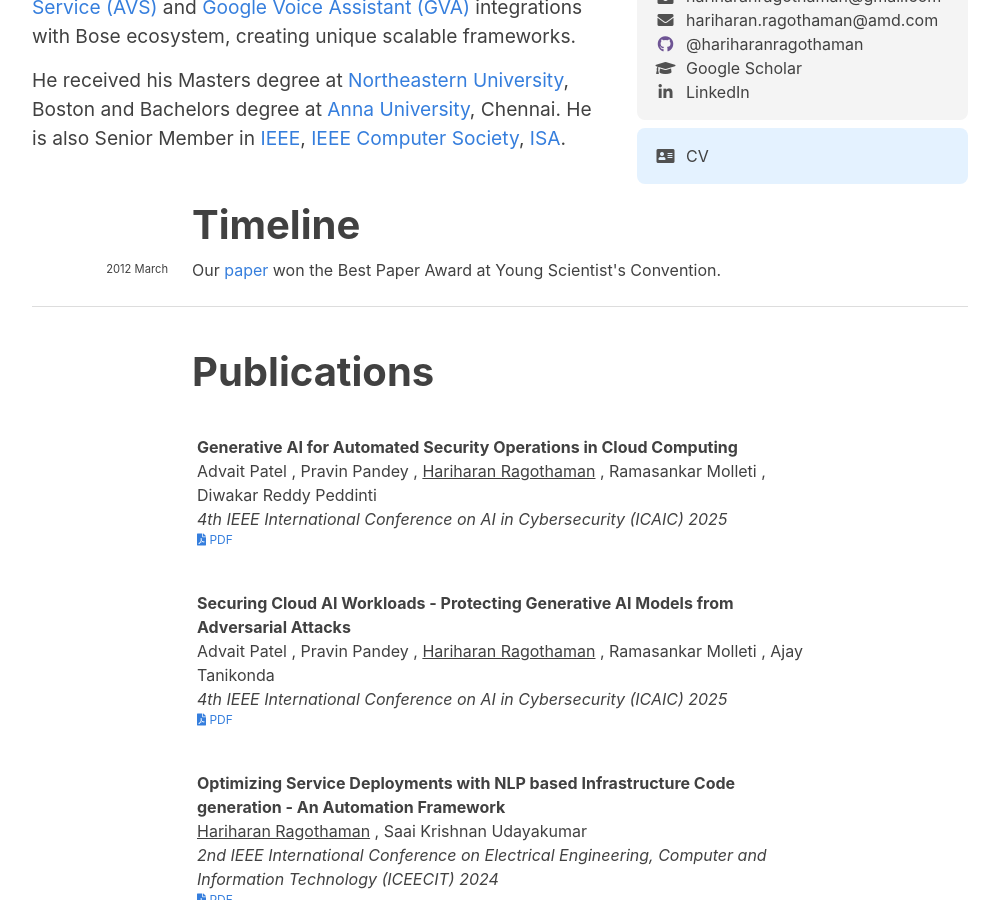
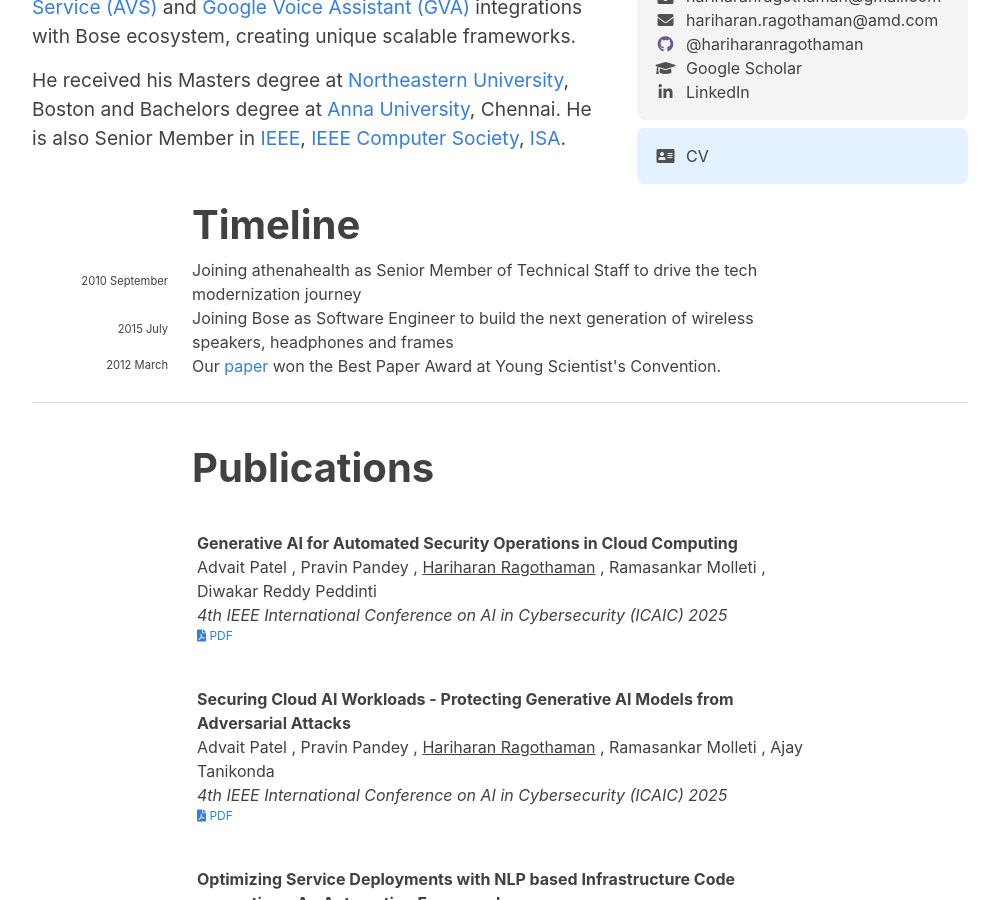
Before and after one commit to hariharanragothaman/hariharanragothaman.github.io, a Jekyll site: the page built from index.md, in a window 1280 px wide and 900 px high, scrolled down 628 px. Shown: the whole window, without its empty margins (140-1139 px from the left). Built offline with Jekyll 4.4.1, drawn with Linux system fonts in a browser that asks for light colours; nearby versions of some CDN libraries; some web fonts are replaced.

Commit message:
Polishes and Updates

```diff
--- a/_data/news.yaml
+++ b/_data/news.yaml
@@ -1,3 +1,11 @@
+- year: 2010
+  year-extra: September
+  description: Joining athenahealth as Senior Member of Technical Staff to drive the tech modernization journey
+
+- year: 2015
+  year-extra: July
+  description: Joining Bose as Software Engineer to build the next generation of wireless speakers, headphones and frames
+
 - year: 2012
   year-extra: March
   description: Our <a href="https://arxiv.org/pdf/2411.16016">paper</a> won the Best Paper Award at Young Scientist's Convention.
```
